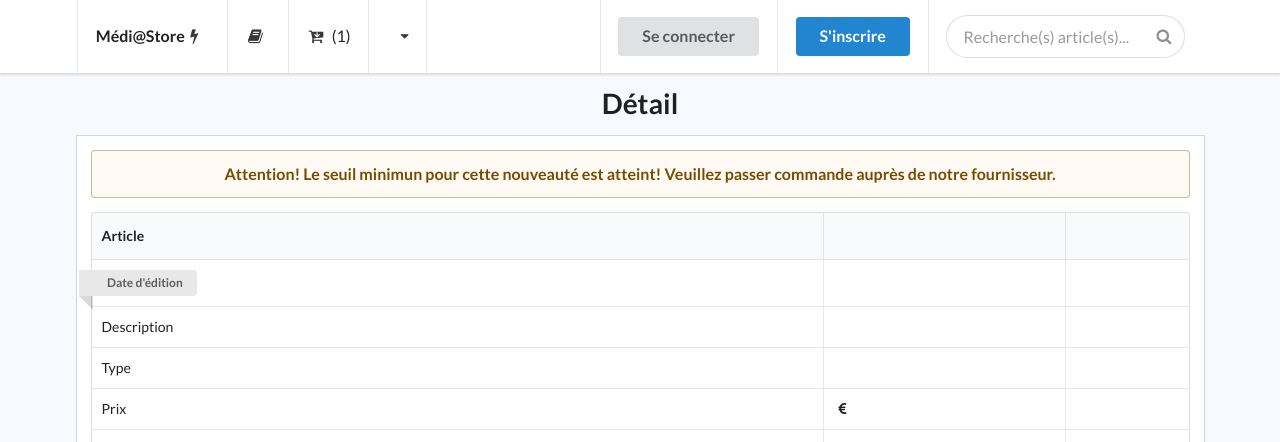
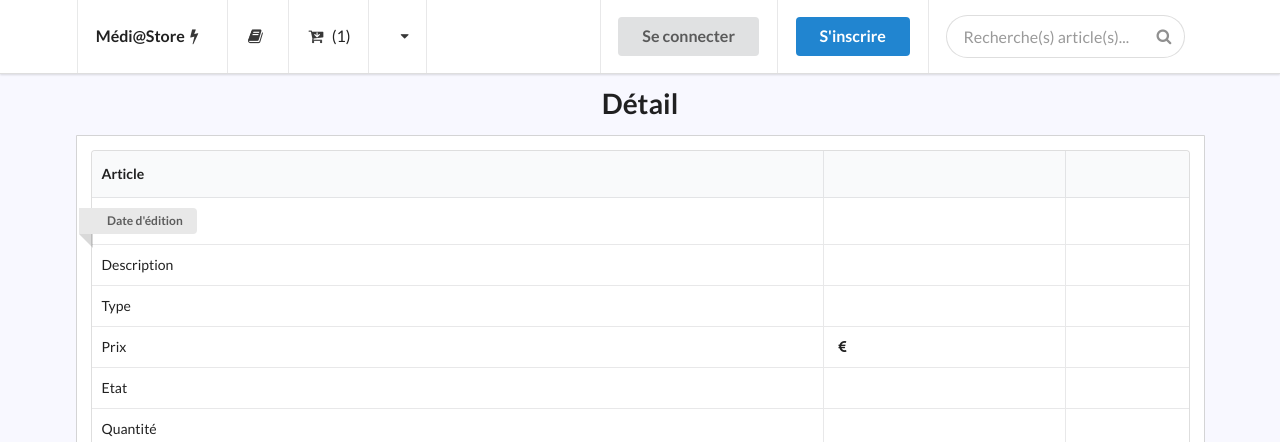
Before and after one commit to QuentinDev/mediastore, a PHP site: template app/views/article/detail.php in a window 1280 px wide. Shown: the top 442 px of the page. Run offline with PHP 8.4, Linux system fonts and the light colour scheme; the template is opened without the code that fills it: most values are stand-ins (such as "Sample title", 1, 10 or a date in 2020); data that the repository does not hold is empty; some libraries are stand-ins or nearby versions.

Commit message:
modif seuil

```diff
--- a/app/views/admin/articles.php
+++ b/app/views/admin/articles.php
@@ -39,6 +39,11 @@
 									<div class="item"><a href="<?= \app\helper\Link::url('AdminController@deleteArticle', ['id' => $article->id])?>" class="ui red button"><i class="trash icon"></i> Supprimer</a></div>
 								</div>
 							</div>
+							<?php if (\app\models\Article::getQuantityForId($article->id) < $article->seuil): ?>
+								<div id="popup_alert" class="ui icon button" data-content="Attention! Le seuil minimun pour cette nouveauté est atteint! Veuillez passer commande auprès de notre fournisseur." data-variation="basic">
+									<i class="alarm icon"></i>
+								</div>
+							<?php endif; ?>
 						</td>
 					</tr>
 
--- a/app/views/article/detail.php
+++ b/app/views/article/detail.php
@@ -4,14 +4,6 @@
 
     <div class="ui bottom attached active tab segment">
         <div class="ui items">
-            <?php if (\app\models\Article::getQuantityForId($article->id) < $article->seuil): ?>
-                <div class="ui warning message">
-                    <div class="header">
-                        Attention! Le seuil minimun pour cette nouveauté est atteint! Veuillez passer commande auprès de notre fournisseur.
-                    </div>
-
-                </div>
-            <?php endif; ?>
             <table class="ui celled table">
                 <thead>
                 <tr>
--- a/assets/js/main.js
+++ b/assets/js/main.js
@@ -1,6 +1,8 @@
 $(document)
     .ready(function() {
         $('.dropdown').dropdown();
+
+        $('#popup_alert').popup();
 
         // start dimmer when hover
         $('.card .image').dimmer({ on: 'hover' });
```
Also changed, not shown: 1 other file.
